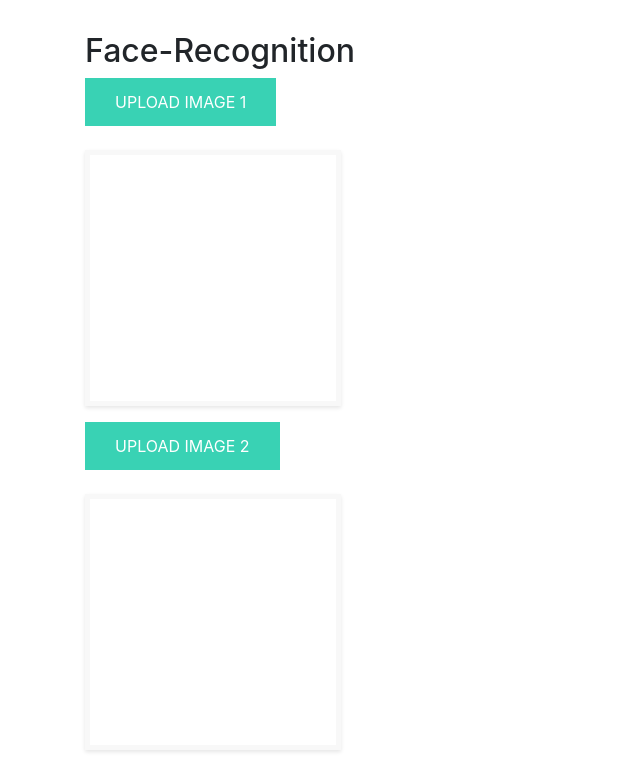
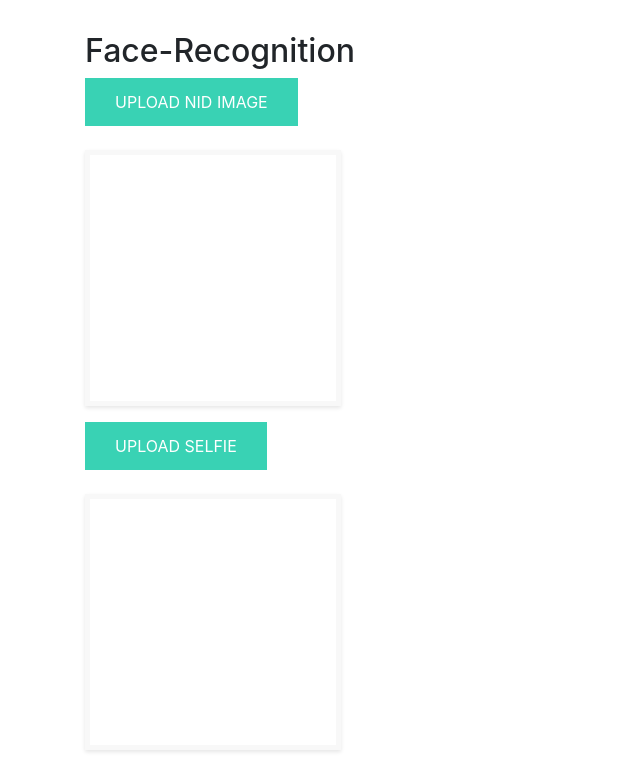
Before and after one commit to mnansary/apsis-face-recog, a Flask app: page / in a window 1280 px wide. Shown: the part 56-822 px from the top of the page, without its empty margins (0-640 px from the left). Run offline with Flask 2, Linux system fonts and the light colour scheme; some libraries are stand-ins or nearby versions.

Commit message:
stable single

```diff
--- a/templates/index.html
+++ b/templates/index.html
@@ -6,14 +6,14 @@
 <div>
     <form id="upload-file" method="post" enctype="multipart/form-data">
         <label for="imageUpload1" class="upload-label">
-            UPLOAD IMAGE 1
+            UPLOAD NID IMAGE
         </label>
         <div class="img-preview">
             <div id="imagePreview1"></div>
         </div>
         <input type="file" name="image1" id="imageUpload1"accept=".png, .jpg, .jpeg">
         <label for="imageUpload2" class="upload-label">
-            UPLOAD IMAGE 2
+            UPLOAD SELFIE
         </label>
         <div class="img-preview">
             <div id="imagePreview2"></div>
```
